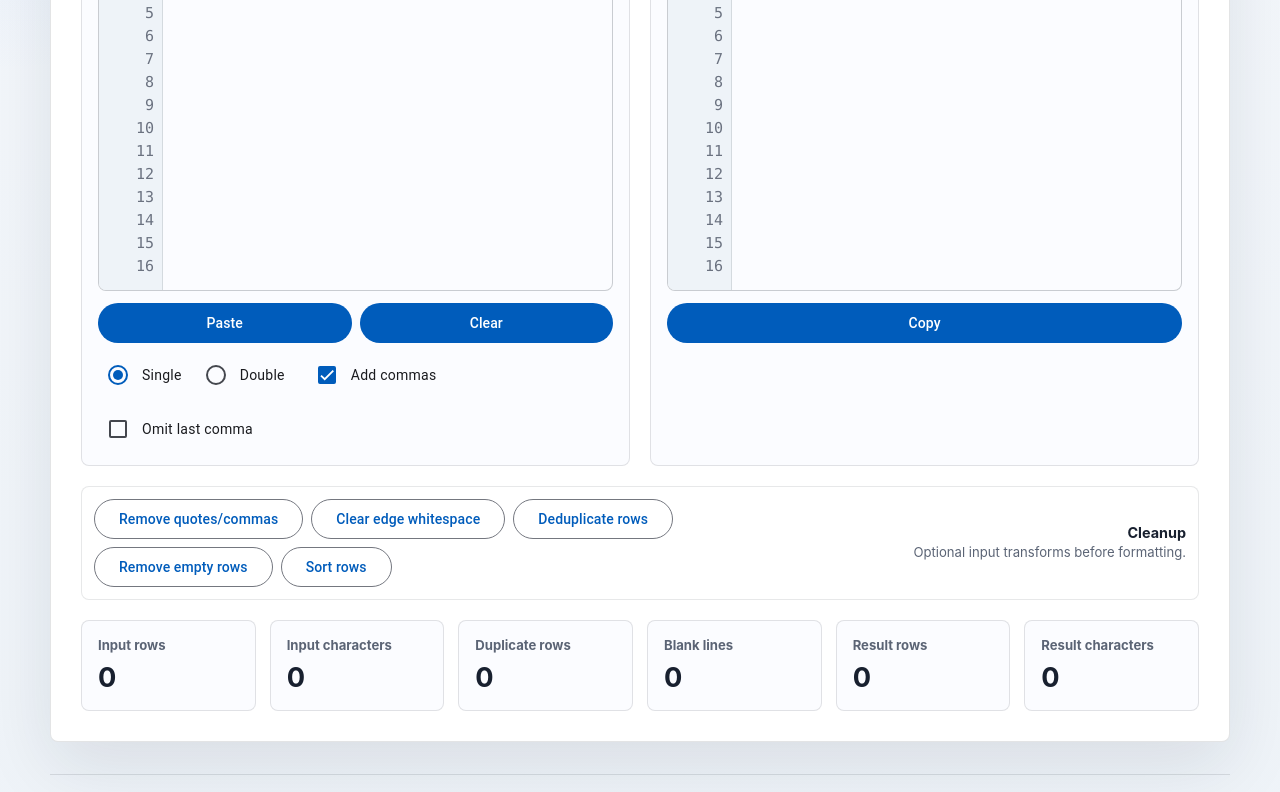
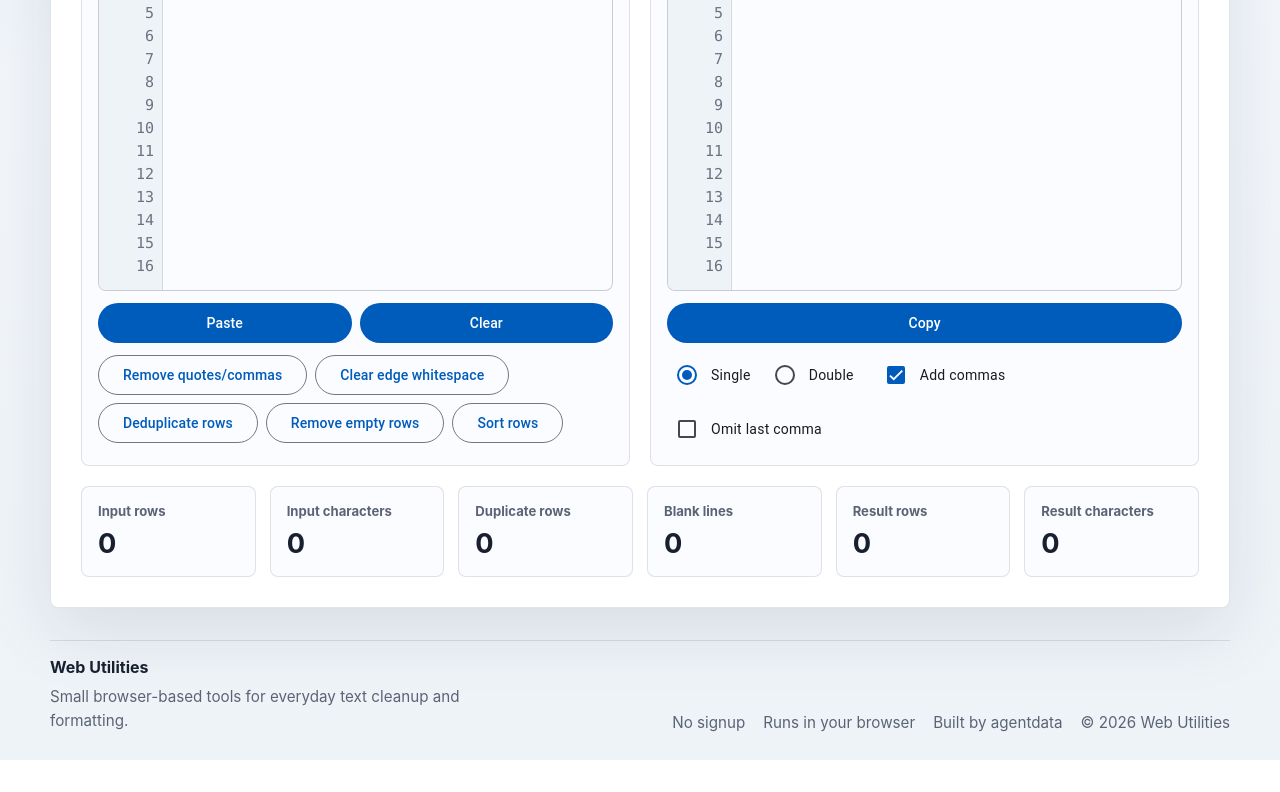
Before and after one commit to agentdata/web-utilities, an Angular app: page /quotes-tool in a window 1280 px wide. Shown: the part 437-1229 px from the top of the page. After the commit the page ends 1197 px from the top, so only its background shows below. Built offline with nearby package versions, Linux system fonts and the light colour scheme.

Commit message:
- move quote options to results pane, move input cleanup buttons to input pane.

```diff
--- a/src/app/app.html
+++ b/src/app/app.html
@@ -95,31 +95,25 @@
                 </button>
               </div>
 
-              <div class="controls">
-                <mat-radio-group
-                  class="quote-options"
-                  aria-label="Quote type"
-                  [ngModel]="quoteType()"
-                  (ngModelChange)="quoteType.set($event); saveQuoteOptions()"
+              <div class="cleanup-button-row" aria-label="Input cleanup tools">
+                <button
+                  mat-stroked-button
+                  type="button"
+                  matTooltip="Removes double quotes, single quotes, backticks, and commas from the input."
+                  (click)="removeQuotesAndCommas()"
                 >
-                  <mat-radio-button value="single">Single</mat-radio-button>
-                  <mat-radio-button value="double">Double</mat-radio-button>
-                </mat-radio-group>
-
-                <mat-checkbox
-                  [ngModel]="addCommas()"
-                  (ngModelChange)="addCommas.set($event); saveQuoteOptions()"
-                >
-                  Add commas
-                </mat-checkbox>
-
-                <mat-checkbox
-                  [disabled]="!addCommas()"
-                  [ngModel]="omitLastComma()"
-                  (ngModelChange)="omitLastComma.set($event); saveQuoteOptions()"
-                >
-                  Omit last comma
-                </mat-checkbox>
+                  Remove quotes/commas
+                </button>
+                <button mat-stroked-button type="button" (click)="trimRows()">
+                  Clear edge whitespace
+                </button>
+                <button mat-stroked-button type="button" (click)="deduplicateRows()">
+                  Deduplicate rows
+                </button>
+                <button mat-stroked-button type="button" (click)="removeEmptyRows()">
+                  Remove empty rows
+                </button>
+                <button mat-stroked-button type="button" (click)="sortRows()">Sort rows</button>
               </div>
             </div>
           </mat-card-content>
@@ -165,37 +159,35 @@
               >
                 {{ copied() ? 'Copied' : 'Copy' }}
               </button>
+              <div class="controls">
+                <mat-radio-group
+                  class="quote-options"
+                  aria-label="Quote type"
+                  [ngModel]="quoteType()"
+                  (ngModelChange)="quoteType.set($event); saveQuoteOptions()"
+                >
+                  <mat-radio-button value="single">Single</mat-radio-button>
+                  <mat-radio-button value="double">Double</mat-radio-button>
+                </mat-radio-group>
+
+                <mat-checkbox
+                  [ngModel]="addCommas()"
+                  (ngModelChange)="addCommas.set($event); saveQuoteOptions()"
+                >
+                  Add commas
+                </mat-checkbox>
+
+                <mat-checkbox
+                  [disabled]="!addCommas()"
+                  [ngModel]="omitLastComma()"
+                  (ngModelChange)="omitLastComma.set($event); saveQuoteOptions()"
+                >
+                  Omit last comma
+                </mat-checkbox>
+              </div>
             </div>
           </mat-card-content>
         </mat-card>
-      </div>
-
-      <div class="secondary-tools" aria-label="Input cleanup tools">
-        <div class="secondary-actions">
-          <button
-            mat-stroked-button
-            type="button"
-            matTooltip="Removes double quotes, single quotes, backticks, and commas from the input."
-            (click)="removeQuotesAndCommas()"
-          >
-            Remove quotes/commas
-          </button>
-          <button mat-stroked-button type="button" (click)="trimRows()">
-            Clear edge whitespace
-          </button>
-          <button mat-stroked-button type="button" (click)="deduplicateRows()">
-            Deduplicate rows
-          </button>
-          <button mat-stroked-button type="button" (click)="removeEmptyRows()">
-            Remove empty rows
-          </button>
-          <button mat-stroked-button type="button" (click)="sortRows()">Sort rows</button>
-        </div>
-
-        <div>
-          <strong>Cleanup</strong>
-          <span>Optional input transforms before formatting.</span>
-        </div>
       </div>
 
       @if (inputInsights().whitespaceRows.length) {
--- a/src/app/app.scss
+++ b/src/app/app.scss
@@ -249,40 +249,7 @@ mat-card-title {
   }
 }
 
-.secondary-tools {
-  display: grid;
-  grid-template-columns: minmax(0, 1fr) minmax(150px, 0.7fr);
-  gap: 14px;
-  align-items: center;
-  margin-top: 20px;
-  padding: 12px;
-  border: 1px solid rgba(24, 32, 47, 0.1);
-  border-radius: 8px;
-  background: #ffffff;
-
-  strong,
-  span {
-    display: block;
-  }
-
-  strong {
-    color: #18202f;
-    font-size: 0.9rem;
-  }
-
-  span {
-    margin-top: 3px;
-    color: #5b6475;
-    font-size: 0.82rem;
-    line-height: 1.35;
-  }
-}
-
-.secondary-tools > div:last-child {
-  text-align: right;
-}
-
-.secondary-actions {
+.cleanup-button-row {
   display: flex;
   flex-wrap: wrap;
   gap: 8px;
@@ -854,18 +821,6 @@ mat-card-title {
     justify-content: start;
   }
 
-  .secondary-tools {
-    grid-template-columns: 1fr;
-  }
-
-  .secondary-actions {
-    justify-content: start;
-  }
-
-  .secondary-tools > div:last-child {
-    text-align: left;
-  }
-
   .options-card {
     mat-card-content {
       grid-template-columns: 1fr 1fr;
```
